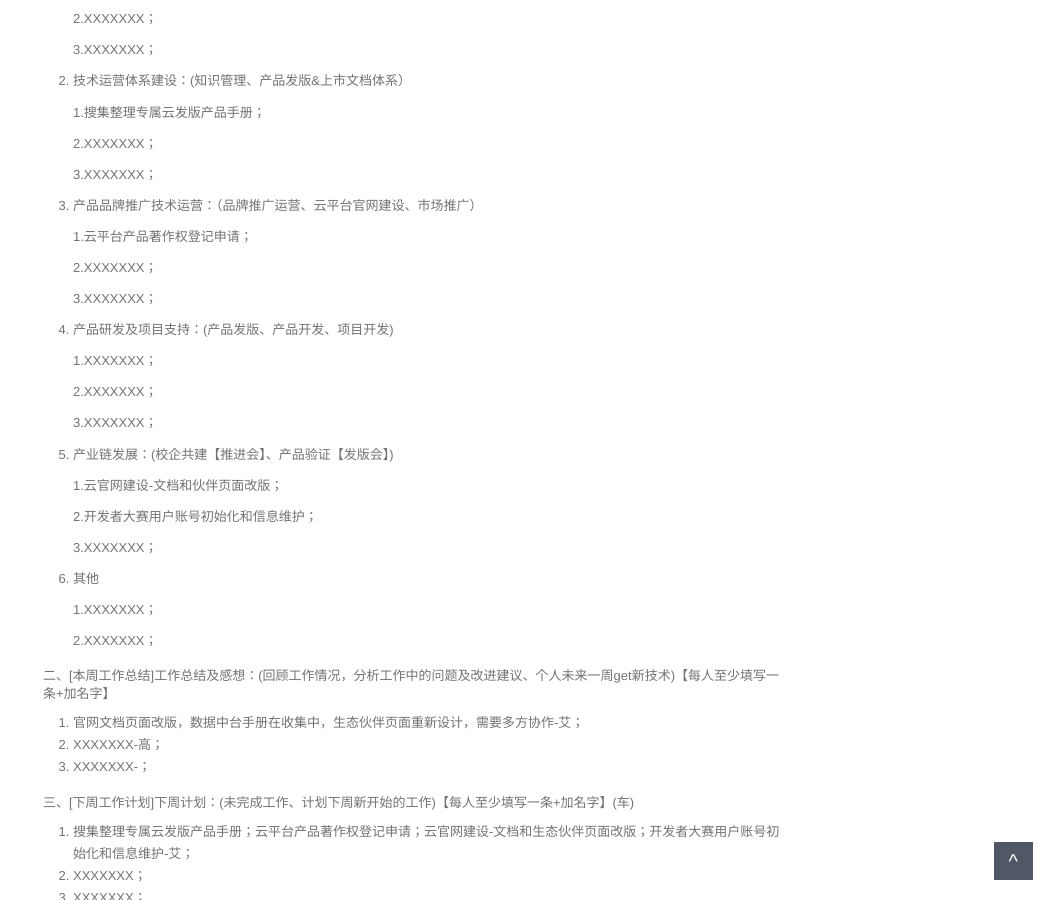
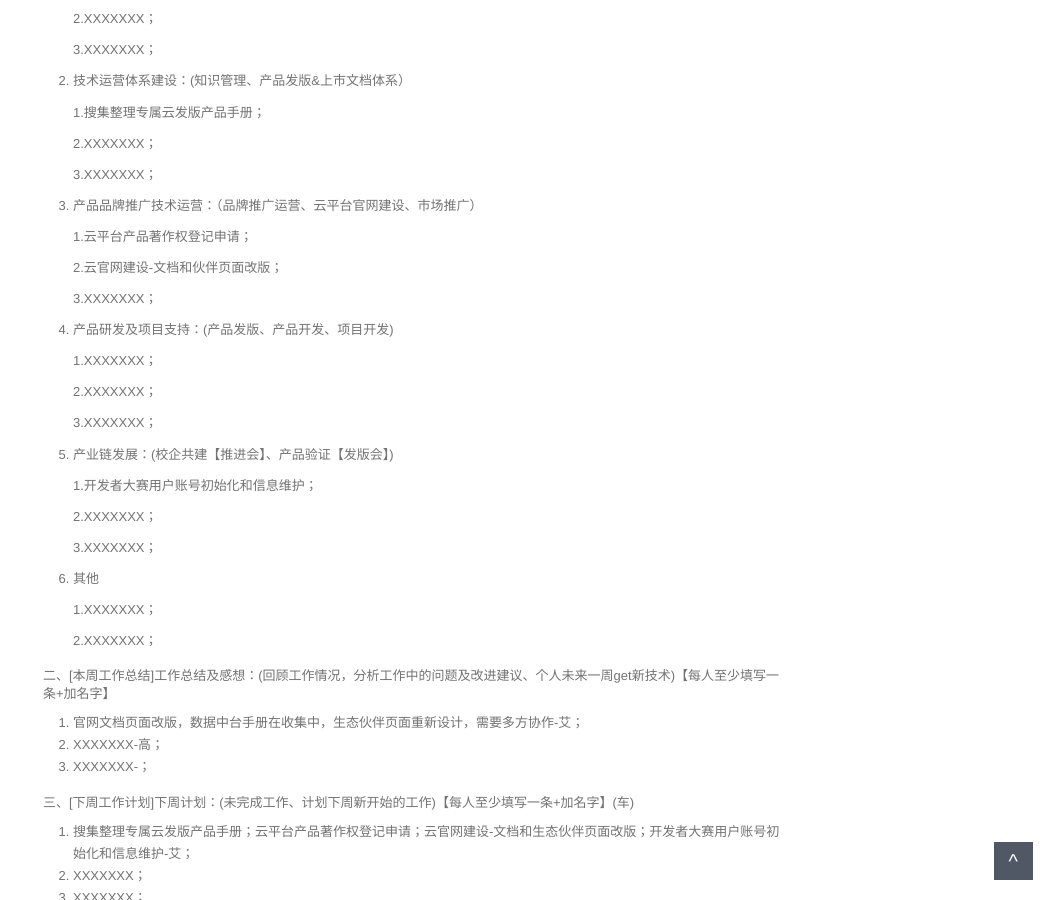
Before and after one commit to walllFlower/blog, a Jekyll site: the page built from _posts/2018-07-17-day_report_cxz.md, in a window 1280 px wide and 900 px high, scrolled down 590 px. Shown: the whole window, without its empty margins (227-1280 px from the left). Built offline with Jekyll 4.4.1, drawn with Linux system fonts in a browser that asks for light colours; comment, search, counter and statistics services are not loaded; part of the change alters nothing that is shown.

```diff
--- a/_posts/2018-07-17-day_report_cxz.md
+++ b/_posts/2018-07-17-day_report_cxz.md
@@ -43,7 +43,7 @@ categories: 技术运营工作周报
 
     1.云平台产品著作权登记申请；
 
-    2.XXXXXXX；
+    2.云官网建设-文档和伙伴页面改版；
 
     3.XXXXXXX；
 
@@ -57,9 +57,9 @@ categories: 技术运营工作周报
 
 5. 产业链发展：(校企共建【推进会】、产品验证【发版会】)
 
-    1.云官网建设-文档和伙伴页面改版；
-
-    2.开发者大赛用户账号初始化和信息维护；
+    1.开发者大赛用户账号初始化和信息维护；
+
+    2.XXXXXXX；
 
     3.XXXXXXX；
 
```
